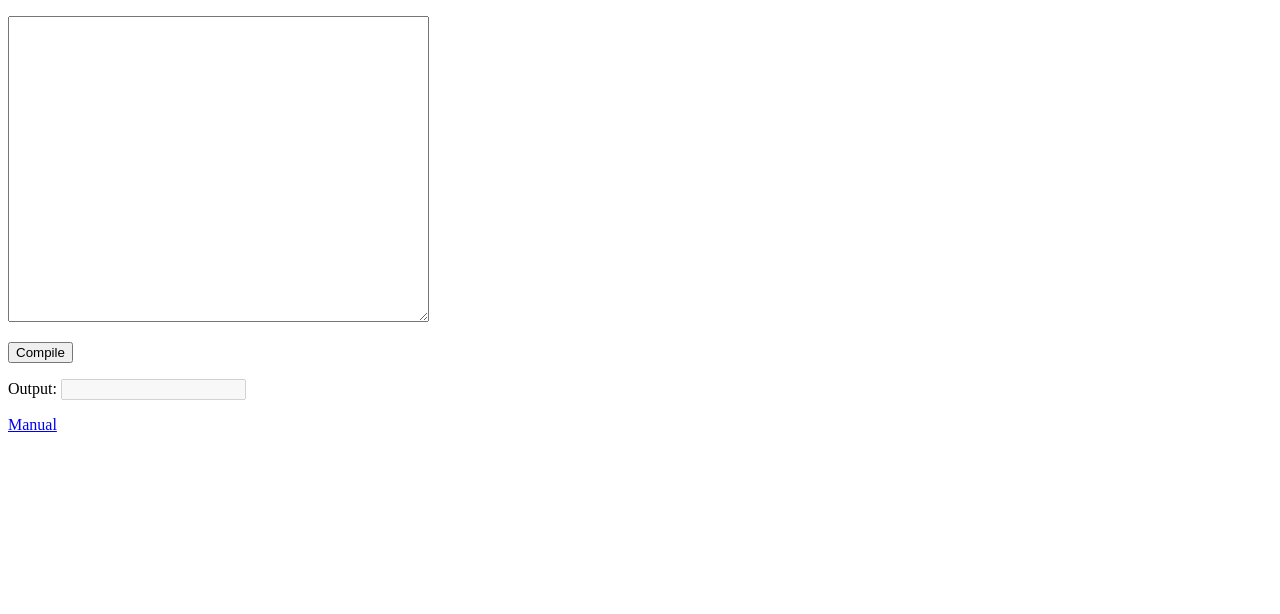
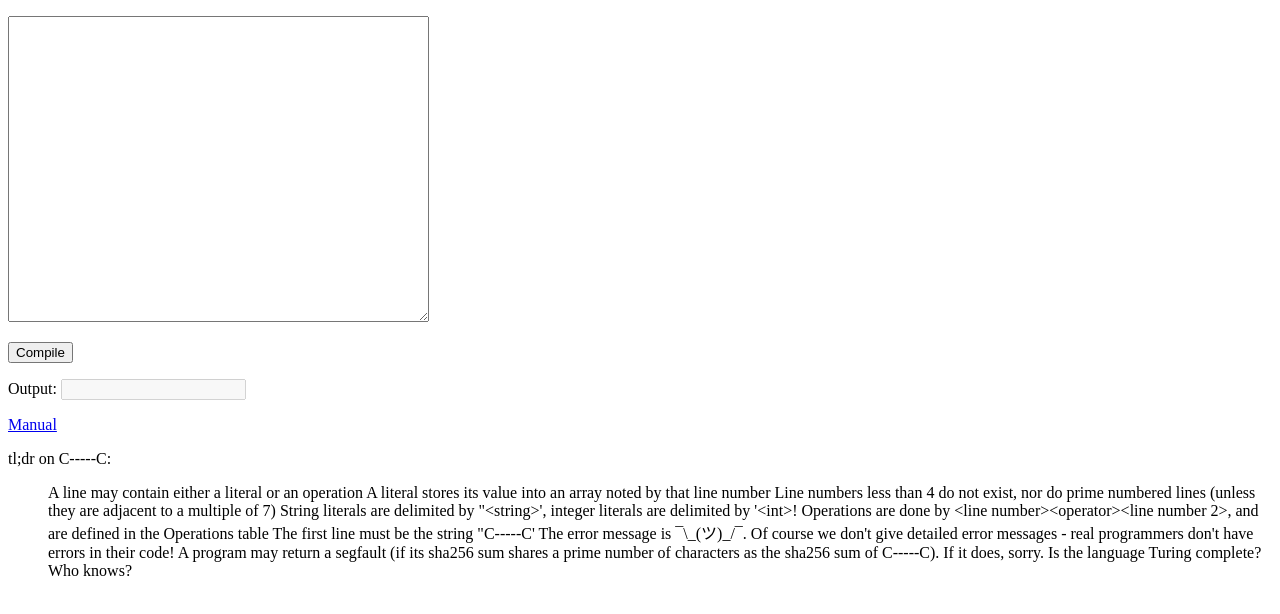
Before and after one commit to iggyvolz/c-----c, a plain HTML site: page index.html in a window 1280 px wide. Drawn offline with Linux system fonts and the light colour scheme.

Commit message:
Add tl;dr

```diff
--- a/index.html
+++ b/index.html
@@ -21,5 +21,19 @@
   <p>
     <a href="https://docs.google.com/document/d/1n-GMnqyTm6XWB33KaQnJ0AXe3YuRlY8MQQ7v8soyxVg/edit?usp=sharing">Manual</a>
   </p>
+  <p>
+    tl;dr on C-----C:
+  </p>
+  <ul>
+    <lt>A line may contain either a literal or an operation</lt>
+    <lt>A literal stores its value into an array noted by that line number</lt>
+    <lt>Line numbers less than 4 do not exist, nor do prime numbered lines (unless they are adjacent to a multiple of 7)</lt>
+    <lt>String literals are delimited by "&lt;string&gt;', integer literals are delimited by '&lt;int&gt;!</lt>
+    <lt>Operations are done by &lt;line number&gt;&lt;operator&gt;&lt;line number 2&gt;, and are defined in the Operations table</lt>
+    <lt>The first line must be the string "C-----C'</lt>
+    <lt>The error message is ¯\_(ツ)_/¯.  Of course we don't give detailed error messages - real programmers don't have errors in their code!</lt>
+    <lt>A program may return a segfault (if its sha256 sum shares a prime number of characters as the sha256 sum of C-----C).  If it does, sorry.</lt>
+    <lt>Is the language Turing complete?  Who knows?</lt>
+  </ul>
 </body>
 </html>
```
